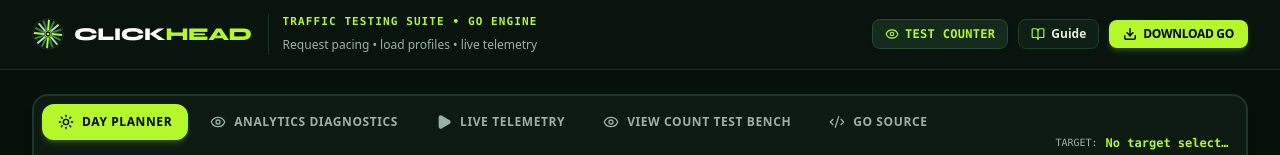
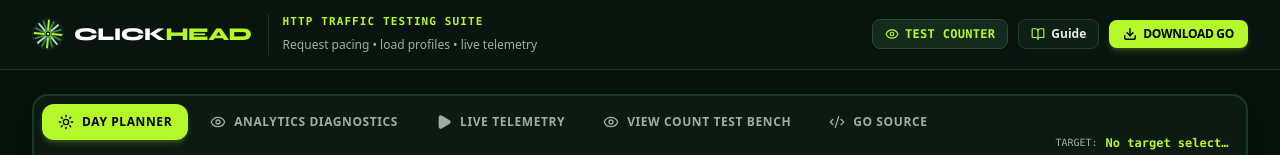
Before and after one commit to Uraj777/ClickHead, a React (Vite) app: page / in a window 1280 px wide. Shown: the top 155 px of the page. Built offline with nearby package versions, Linux system fonts and the light colour scheme.

Commit message:
remove inaccurate Go engine branding

```diff
--- a/src/components/Header.tsx
+++ b/src/components/Header.tsx
@@ -23,7 +23,7 @@ export const Header: React.FC<HeaderProps> = ({
           <ClickHeadLogo size="md" />
           <div className="hidden sm:block border-l border-[#1A3324] pl-3.5">
             <span className="text-[11px] uppercase tracking-widest font-mono text-[#B4F82C] font-semibold block">
-              TRAFFIC TESTING SUITE • GO ENGINE
+              HTTP TRAFFIC TESTING SUITE
             </span>
             <span className="text-xs text-[#9BB0A3]">
               Request pacing • load profiles • live telemetry
```
